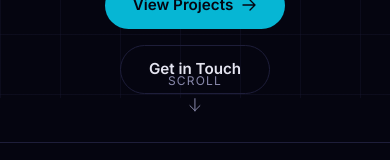
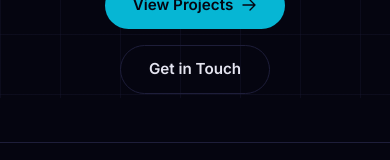
Before and after one commit to Dzone11/portfolio-, a Next.js app: page / in a window 390 px wide. Shown: the part 746-906 px from the top of the page. Built offline with nearby package versions, Linux system fonts and the light colour scheme.

Commit message:
Hide scroll indicator on mobile — layout stacks vertically, indicator was off-screen

```diff
--- a/app/page.tsx
+++ b/app/page.tsx
@@ -112,12 +112,12 @@
 
       </div>
 
-      {/* Scroll indicator restored */}
+      {/* Scroll indicator — hidden on mobile (content stacks vertically, indicator gets pushed offscreen) */}
       <motion.div
         initial={{ opacity: 0 }}
         animate={{ opacity: 1 }}
         transition={{ duration: 0.5, delay: 1.2 }}
-        className="absolute bottom-8 left-1/2 -translate-x-1/2"
+        className="absolute bottom-8 left-1/2 -translate-x-1/2 hidden md:block"
       >
         <motion.div
           animate={{ y: [0, 8, 0] }}
```
